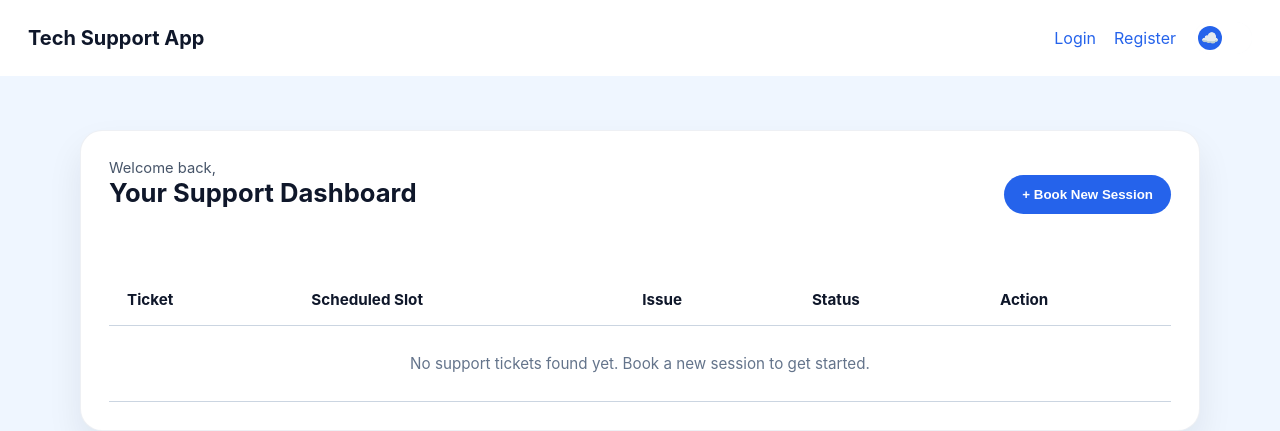
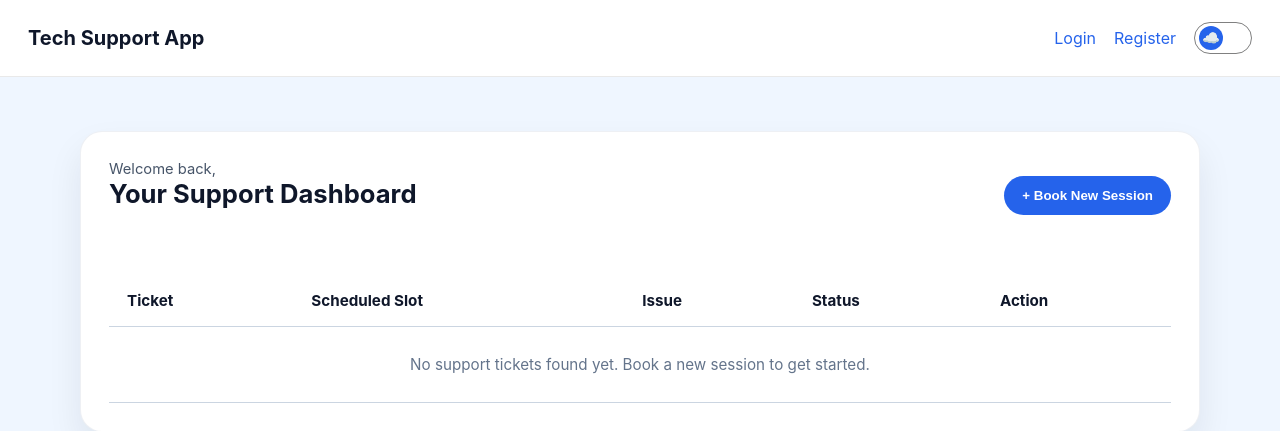
Before and after one commit to RajkumarSinghChaudhary/techcss, a Flask app: page / in a window 1280 px wide. Shown: the top 431 px of the page. Run offline with Flask 3, Linux system fonts and the light colour scheme.

Commit message:
Restore global styles and layout in style.css

```diff
--- a/static/style.css
+++ b/static/style.css
@@ -73,7 +73,7 @@ a:hover {
     align-items: center;
     padding: 22px 28px;
     background: var(--surface);
-    border-bottom: 1px solid var(--border);
+    border-bottom: 0.5px solid #e9e9e9;
     position: sticky;
     top: 0;
     z-index: 10;
@@ -163,6 +163,7 @@ button:hover {
     border-radius: 999px;
     background: var(--surface);
     transition: background 0.2s ease;
+    border: 1px solid grey;
 }
 
 .theme-toggle-thumb {
```
